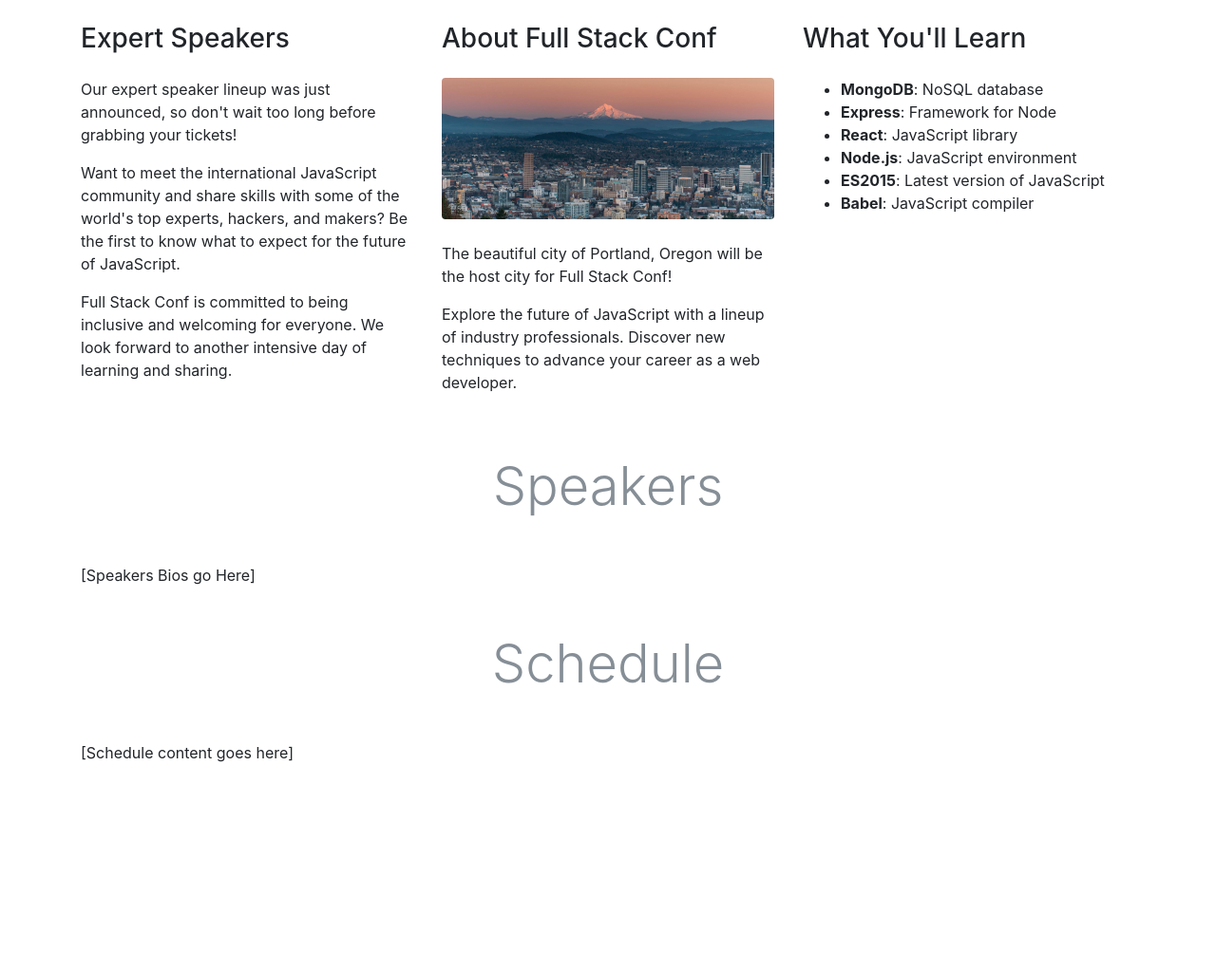
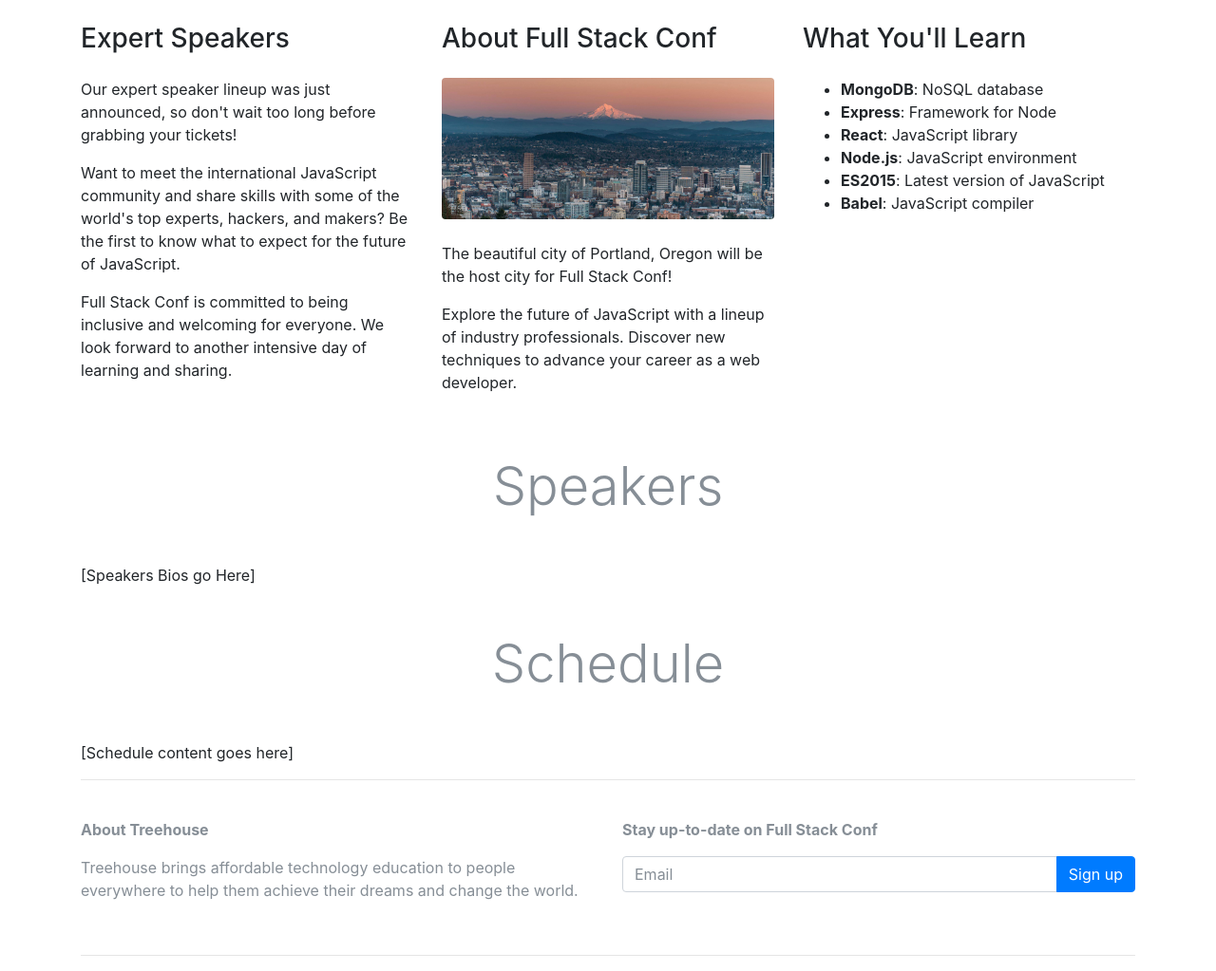
Before and after one commit to dawsonrichey/bootstrap-4, a plain HTML site: page index.html in a window 1280 px wide. Shown: the whole page at 95% size. Before the commit the page ends 805 px from the top, so only its background shows below. Drawn offline with nearby package versions, Linux system fonts and the light colour scheme.

Commit message:
added sign-up form

```diff
--- a/index.html
+++ b/index.html
@@ -48,6 +48,25 @@
           [Schedule content goes here]
           <!-- END Schedule -->
 
+<!-- signup form -->
+<hr>
+<div class="row py-4 text-muted">
+  <div class="col-md">
+    <p><strong>About Treehouse</strong></p>
+    <p>Treehouse brings affordable technology education to people everywhere to help them achieve their dreams and change the world.</p>
+  </div>
+  <div class="col-md">
+    <p><strong>Stay up-to-date on Full Stack Conf</strong></p>
+    <div class="input-group">
+      <input type="text" class="form-control" placeholder="Email">
+      <span class="input-group-btn">
+        <button class="btn btn-primary" type="button">Sign up</button>
+      </span>
+    </div>
+  </div>
+</div>
+<hr><!-- /signup form -->
+
         </div><!-- End Container -->
 
     <!-- Optional JavaScript -->
```
